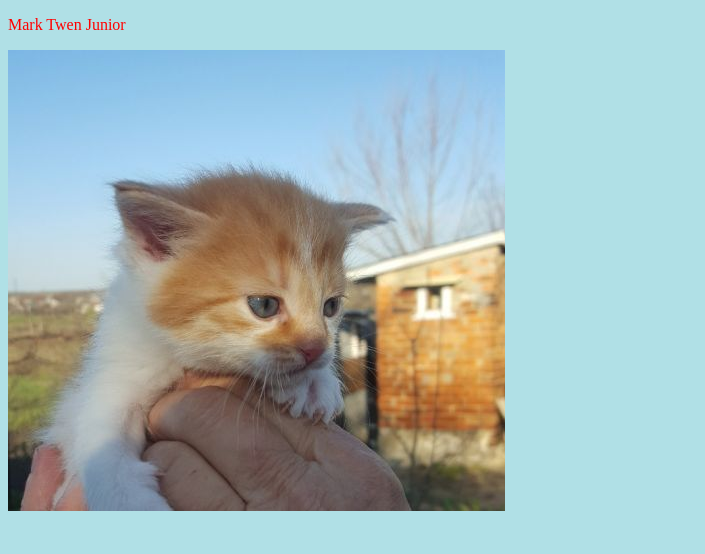
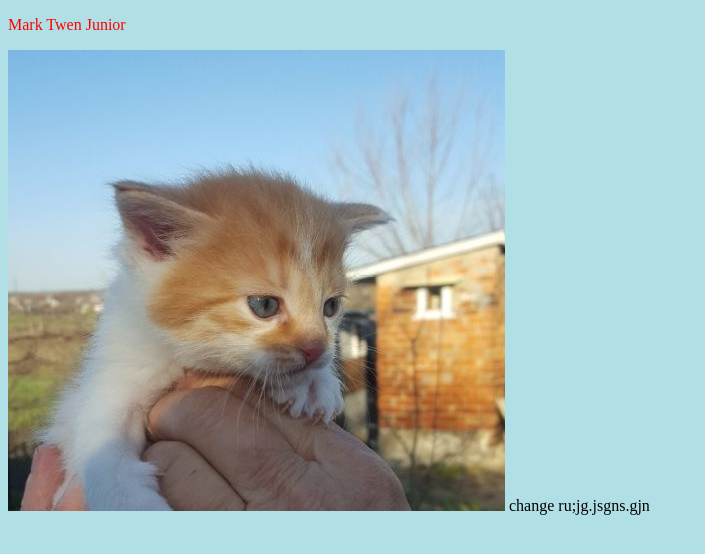
Before and after one commit to YuliiaYevsieieva/preproduction_practice, a plain HTML site: page task1 – git pracrice I/index.html in a window 1280 px wide. Shown: the whole page, without its empty margins (0-705 px from the left). Drawn offline with Linux system fonts and the light colour scheme; files that its build step writes are made by us from their sources; files whose address does not match are found by name.

Commit message:
change index.html

```diff
--- a/task1 – git pracrice I/index.html
+++ b/task1 – git pracrice I/index.html
@@ -17,3 +17,5 @@
 </head>
 
 </html>
+
+change ru;jg.jsgns.gjn
```
